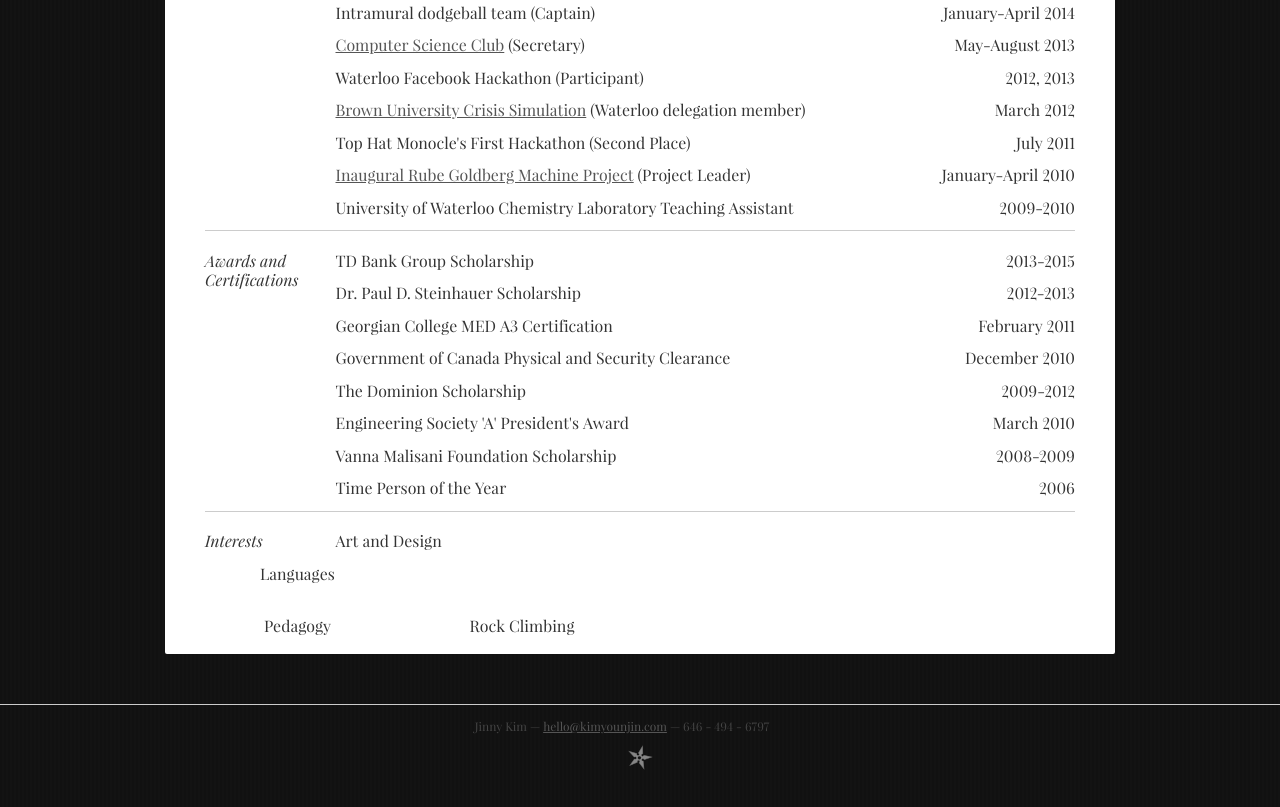
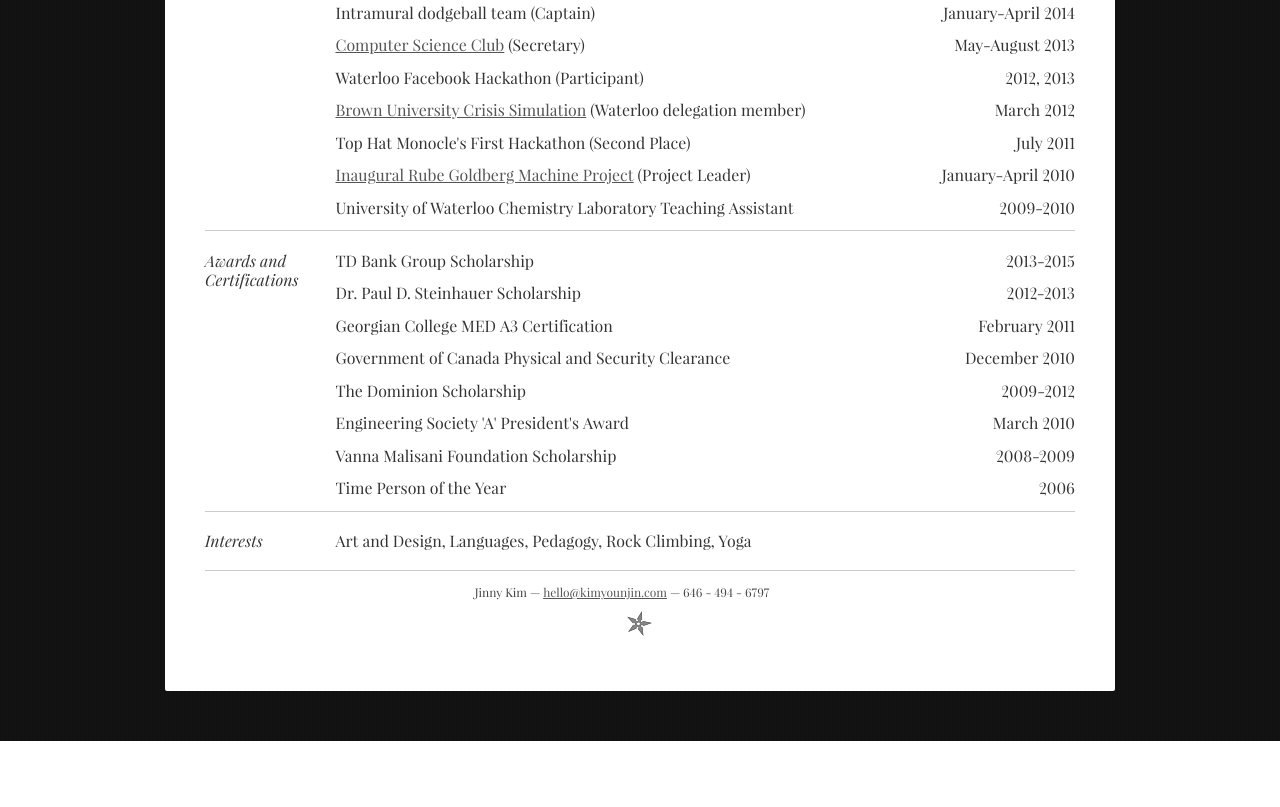
Before and after one commit to younjin/younjin.github.com, a plain HTML site: page resume/index.html in a window 1280 px wide. Shown: the part 1608-2415 px from the top of the page. After the commit the page ends 2349 px from the top, so only its background shows below. Drawn offline with Linux system fonts and the light colour scheme.

Commit message:
Often, the simplest solution will do.

```diff
--- a/resume/index.html
+++ b/resume/index.html
@@ -277,18 +277,7 @@
 							<h3>Interests</h3>
 						</div>
 						<div class="yui-u">
-							<h3div class="proj" style="width: 184.75px;">
-								<h3>Art and Design</h3>
-							</div>
-							<h3div class="proj" style="width: 184.75px; text-align:center;">
-								<h3>Languages</h3>
-							</div>
-							<h3div class="proj" style="width: 184.75px; text-align:center;">
-								<h3>Pedagogy</h3>
-							</div>
-							<h3div class="proj" style="width: 184.75px; text-align:right;">
-								<h3>Rock Climbing</h3>
-							</div>
+							<h3>Art and Design, Languages, Pedagogy, Rock Climbing, Yoga</h3>
 						</div>
 					</div>
 					<!-- <div class="yui-gf last">
```
